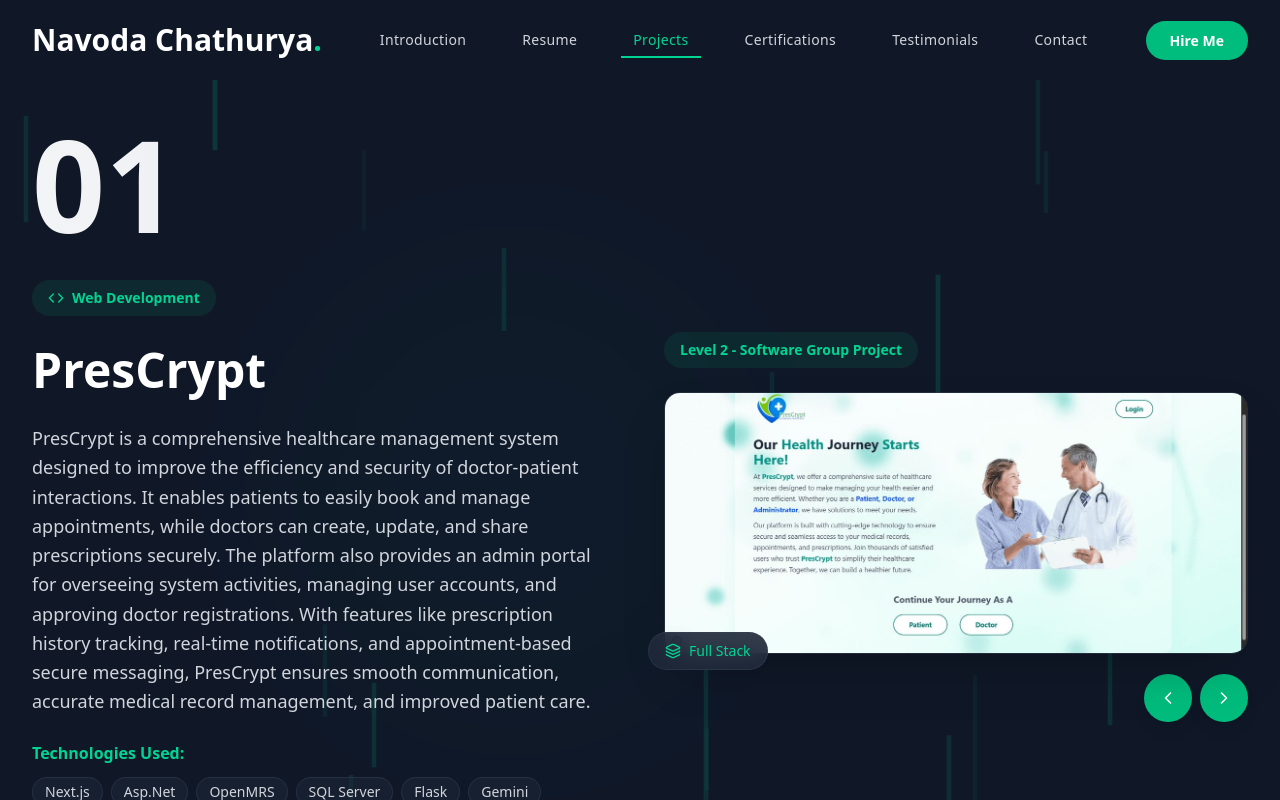
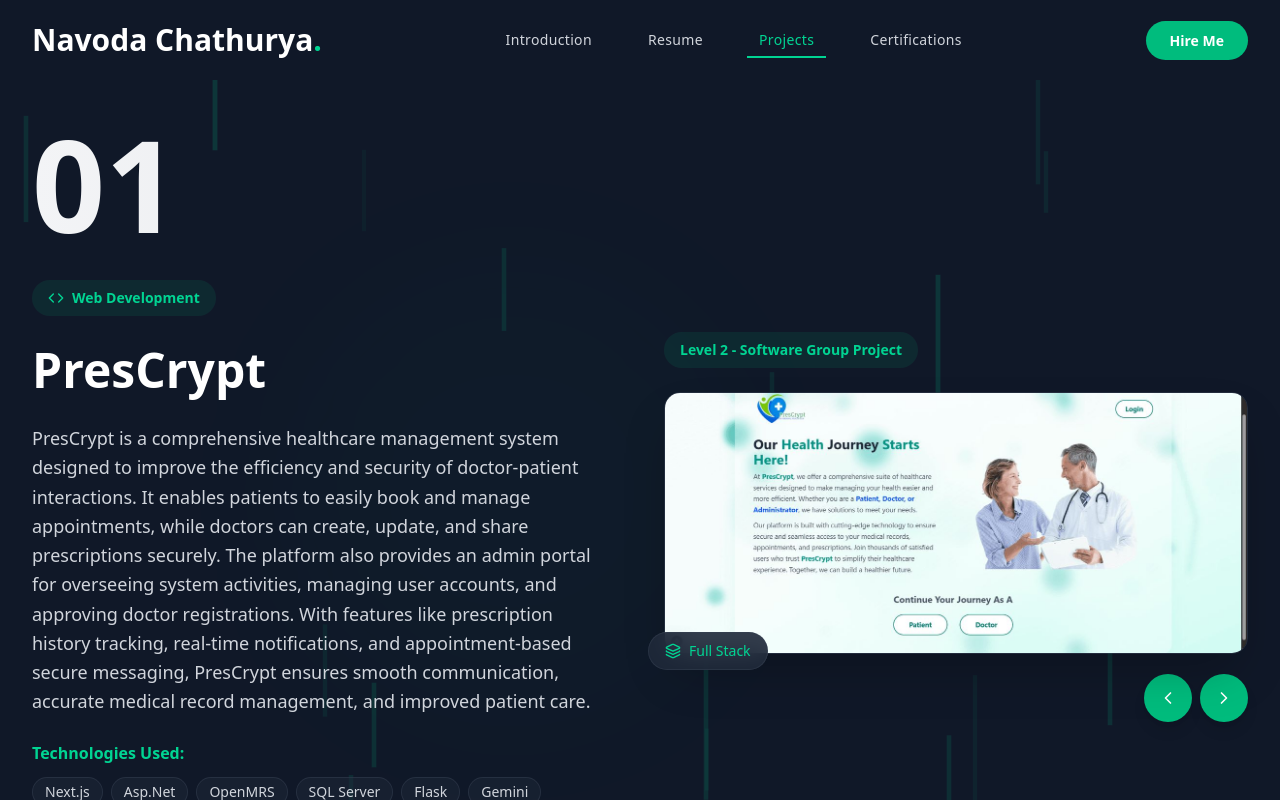
Before and after one commit to Navoda001/portfolio-frontend, a Next.js app: page /pages/projects in a window 1280 px wide. Shown: the top 800 px of the page. Built offline with nearby package versions, Linux system fonts and the light colour scheme.

Commit message:
update nav bar

```diff
--- a/app/components/NavBar.tsx
+++ b/app/components/NavBar.tsx
@@ -23,9 +23,8 @@
     { name: 'Introduction', href: '/' },
     { name: 'Resume', href: '/pages/resume' },
     { name: 'Projects', href: '/pages/projects' },
-    { name: 'Certifications', href: '/certifications' },
-    { name: 'Testimonials', href: '/services' },
-    { name: 'Contact', href: '/pages/contactMe' },
+    { name: 'Certifications', href: '/pages/certificate' },
+    // { name: 'Testimonials', href: '/services' },
   ];
 
   const isActive = (href: string) => {
@@ -37,8 +36,7 @@
 
   return (
     <nav
-      className={`fixed top-0 left-0 right-0 z-50 transition-all duration-300 ${
-        isScrolled
+      className={`fixed top-0 left-0 right-0 z-50 transition-all duration-300 ${isScrolled
           ? 'bg-gray-900/10 backdrop-blur-md border-b border-gray-800/50'
           : 'bg-gray-900'
         }`}
@@ -61,16 +59,14 @@
               <Link
                 key={item.name}
                 href={item.href}
-                className={`relative px-3 py-2 text-sm font-medium tracking-wide transition-all duration-300 group ${
-                  isActive(item.href)
+                className={`relative px-3 py-2 text-sm font-medium tracking-wide transition-all duration-300 group ${isActive(item.href)
                     ? 'text-emerald-400'
                     : 'text-gray-300 hover:text-white'
                   }`}
               >
                 {item.name}
                 <span
-                  className={`absolute bottom-0 left-0 h-0.5 bg-emerald-400 transition-all duration-300 ${
-                    isActive(item.href)
+                  className={`absolute bottom-0 left-0 h-0.5 bg-emerald-400 transition-all duration-300 ${isActive(item.href)
                       ? 'w-full'
                       : 'w-0 group-hover:w-full'
                     }`}
@@ -82,13 +78,13 @@
           {/* Hire Me Button */}
           <div className="hidden lg:block">
             <Link
-              href="/contact"
-              className="relative px-6 py-2.5 bg-emerald-500 text-white text-sm font-semibold rounded-full overflow-hidden group transition-all duration-300 hover:shadow-lg hover:shadow-emerald-500/25 hover:-translate-y-0.5"
+              href="/pages/contactMe"
+              className="relative px-6 py-2.5 bg-emerald-500 text-white text-sm font-semibold rounded-full overflow-hidden group transition-all duration-300 transform hover:-translate-y-1 hover:shadow-lg hover:shadow-emerald-500/25"
             >
               <span className="relative z-10">Hire Me</span>
-              <div className="absolute inset-0 bg-gradient-to-r from-emerald-600 to-teal-500 opacity-0 group-hover:opacity-100 transition-opacity duration-300" />
             </Link>
           </div>
+
 
           {/* Mobile menu button */}
           <button
@@ -97,18 +93,15 @@
             aria-label="Toggle mobile menu"
           >
             <span
-              className={`w-6 h-0.5 bg-white transition-all duration-300 origin-center ${
-                isMobileMenuOpen ? 'rotate-45 translate-y-2' : ''
+              className={`w-6 h-0.5 bg-white transition-all duration-300 origin-center ${isMobileMenuOpen ? 'rotate-45 translate-y-2' : ''
                 }`}
             />
             <span
-              className={`w-6 h-0.5 bg-white transition-all duration-300 ${
-                isMobileMenuOpen ? 'opacity-0' : ''
+              className={`w-6 h-0.5 bg-white transition-all duration-300 ${isMobileMenuOpen ? 'opacity-0' : ''
                 }`}
             />
             <span
-              className={`w-6 h-0.5 bg-white transition-all duration-300 origin-center ${
-                isMobileMenuOpen ? '-rotate-45 -translate-y-2' : ''
+              className={`w-6 h-0.5 bg-white transition-all duration-300 origin-center ${isMobileMenuOpen ? '-rotate-45 -translate-y-2' : ''
                 }`}
             />
           </button>
@@ -116,8 +109,7 @@
 
         {/* Mobile Navigation */}
         <div
-          className={`lg:hidden overflow-hidden transition-all duration-300 ${
-            isMobileMenuOpen ? 'max-h-96 opacity-100' : 'max-h-0 opacity-0'
+          className={`lg:hidden overflow-hidden transition-all duration-300 ${isMobileMenuOpen ? 'max-h-96 opacity-100' : 'max-h-0 opacity-0'
             }`}
         >
           <div className="px-2 pt-2 pb-6 space-y-1 bg-gray-900/95 backdrop-blur-md rounded-lg mt-2 border border-gray-800/50">
@@ -126,8 +118,7 @@
                 key={item.name}
                 href={item.href}
                 onClick={() => setIsMobileMenuOpen(false)}
-                className={`block px-4 py-3 text-base font-medium rounded-lg transition-all duration-300 ${
-                  isActive(item.href)
+                className={`block px-4 py-3 text-base font-medium rounded-lg transition-all duration-300 ${isActive(item.href)
                     ? 'text-emerald-400 bg-emerald-500/10'
                     : 'text-gray-300 hover:text-white hover:bg-gray-800/50'
                   }`}
@@ -137,8 +128,7 @@
             ))}
             <div className="pt-4 px-4">
               <Link
-                href="/contact"
-                onClick={() => setIsMobileMenuOpen(false)}
+                href="/pages/contactMe"
                 className="block w-full text-center px-6 py-3 bg-emerald-500 text-white text-sm font-semibold rounded-full hover:bg-emerald-600 transition-colors duration-300"
               >
                 Hire Me
```
Lines whose indentation alone changed are shown as unchanged.
